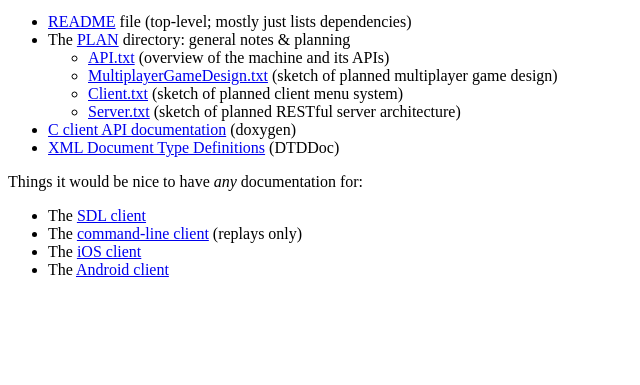
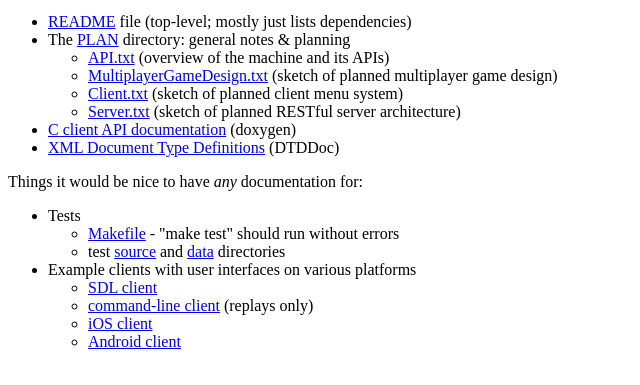
Before and after one commit to ihh/pixelzoo, a plain HTML site: page doc/index.html in a window 1280 px wide. Shown: the part 87-472 px from the top of the page, without its empty margins (0-640 px from the left). Drawn offline with Linux system fonts and the light colour scheme.

Commit message:
Main index of docs

```diff
--- a/doc/index.html
+++ b/doc/index.html
@@ -42,10 +42,20 @@ Things we have pretty minimal documentation for:
 <p>
 Things it would be nice to have <em>any</em> documentation for:
 <ul>
- <li> The <a href="../tsrc/sdlgame.c">SDL client</a> </li>
- <li> The <a href="../tsrc/pztest.c">command-line client</a> (replays only) </li>
- <li> The <a href="../xcode/pixelzoo/">iOS client</a> </li>
- <li> The <a href="../android/">Android client</a> </li>
+<li> Tests
+ <ul>
+  <li> <a href="../Makefile">Makefile</a> - "make test" should run without errors </li>
+  <li> test <a href="../tsrc/">source</a> and <a href="../t/">data</a> directories </li>
+ </ul>
+ </li>
+<li> Example clients with user interfaces on various platforms
+ <ul>
+  <li> <a href="../tsrc/sdlgame.c">SDL client</a> </li>
+  <li> <a href="../tsrc/pztest.c">command-line client</a> (replays only) </li>
+  <li> <a href="../xcode/pixelzoo/">iOS client</a> </li>
+  <li> <a href="../android/">Android client</a> </li>
+ </ul>
+</li>
 </ul>
 </p>
 
```
